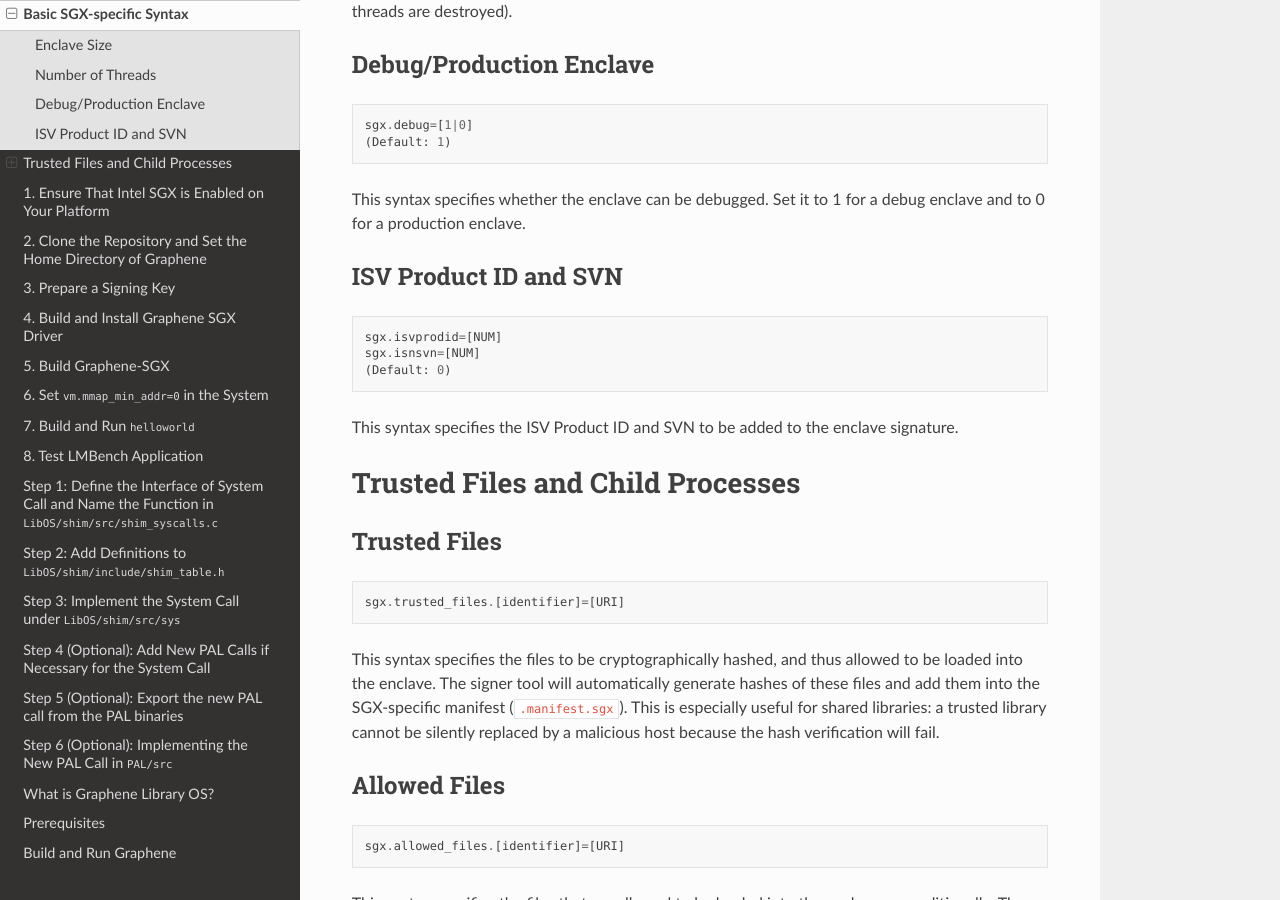
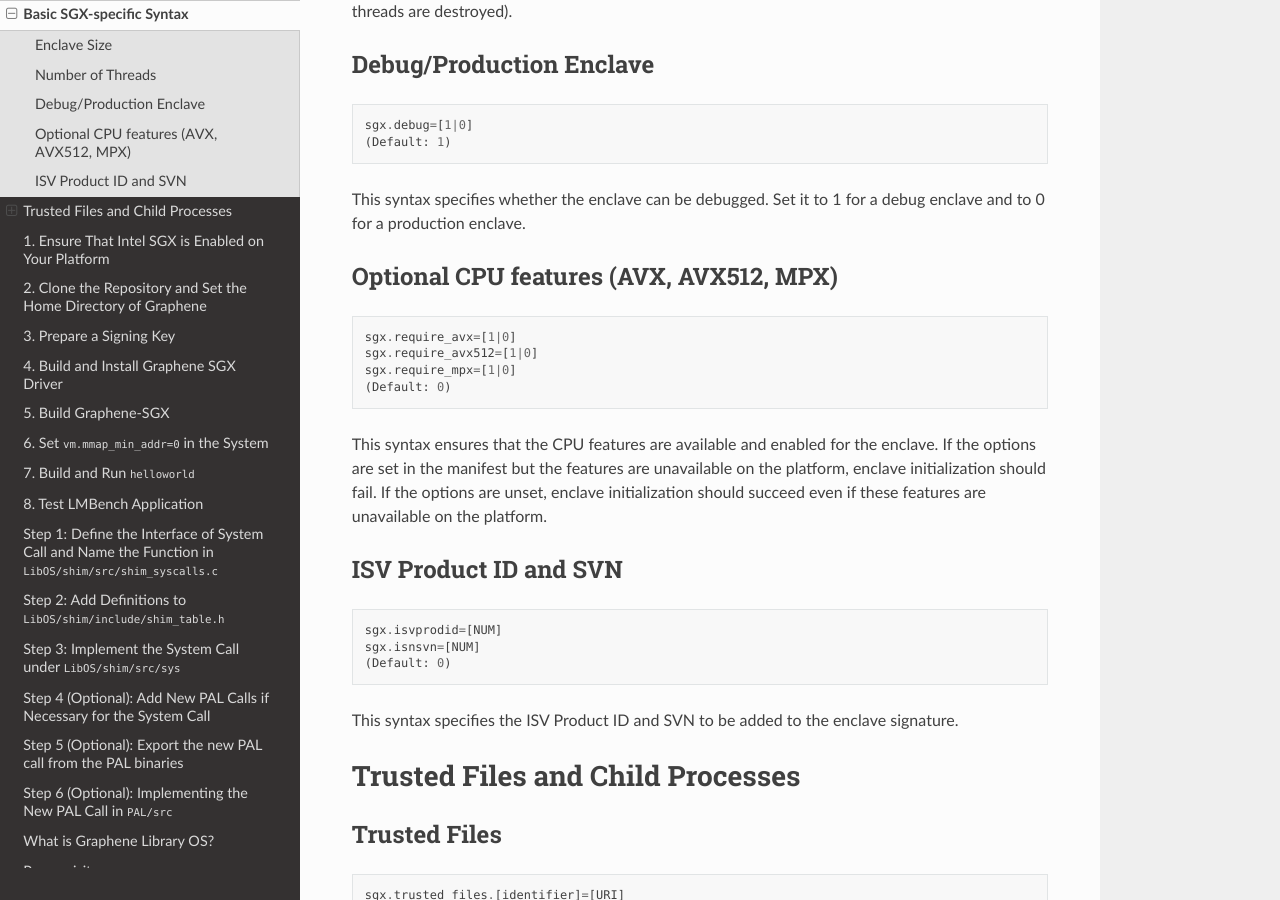
Before and after one commit to aeropittura/vaultrun, a Sphinx documentation site: the page built from Documentation/oldwiki/Graphene-SGX-Manifest-Syntax.md, in a window 1280 px wide and 900 px high, scrolled down 727 px. Built offline with Sphinx 7.4.7 and the Read the Docs theme 2.0.0, drawn with Linux system fonts in a browser that asks for light colours.

Commit message:
[Pal/Linux-SGX] Change manifest option sgx.enable_[avx|avx512|mpx] to sgx.require_[avx|avx512|mpx]
This commit allows setting the AVX, AVX512, and MPX bits in SIGSTRUCT.xfrms
dynamically unless the features are specifically enabled in the manifest via
sgx.require_[avx|avx512|mpx]=1 options. If the bits are set in SIGSTRUCT.xfrms
but the CPU feature(s) are not available on the platform, the enclave
initialization (EINIT) should fail. In addition, the xfrms and xfrmmask fields
in the EINITTOKEN must match with SIGSTRUCT.

Original-author: Chia-Che Tsai <chiache@tamu.edu>
Original-committer: Dmitrii Kuvaiskii <dmitrii.kuvaiskii@intel.com>
Original-commit: 309ed6f6296571f9ddbbfb494b453b5b3afce1e5

```diff
--- a/Documentation/oldwiki/Graphene-SGX-Manifest-Syntax.md
+++ b/Documentation/oldwiki/Graphene-SGX-Manifest-Syntax.md
@@ -31,6 +31,18 @@ threads are destroyed).
 
 This syntax specifies whether the enclave can be debugged. Set it to 1 for a debug enclave and to 0
 for a production enclave.
+
+### Optional CPU features (AVX, AVX512, MPX)
+
+    sgx.require_avx=[1|0]
+    sgx.require_avx512=[1|0]
+    sgx.require_mpx=[1|0]
+    (Default: 0)
+
+This syntax ensures that the CPU features are available and enabled for the enclave. If the options
+are set in the manifest but the features are unavailable on the platform, enclave initialization
+should fail. If the options are unset, enclave initialization should succeed even if these features
+are unavailable on the platform.
 
 ### ISV Product ID and SVN
 
```
Also changed, not shown: 4 other files.
